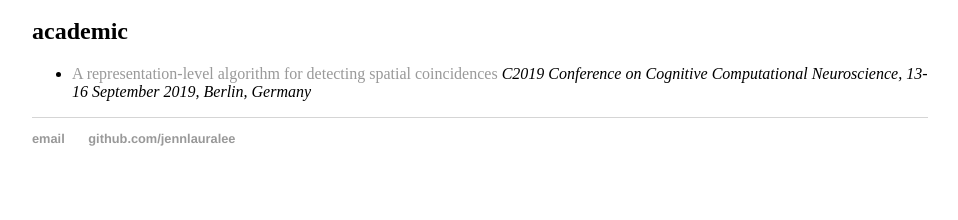
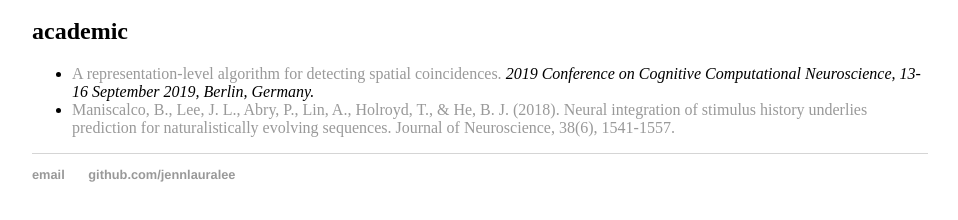
Before and after one commit to jennlauralee/4eyes.github.io, a plain HTML site: page articles/index.html in a window 1280 px wide. Shown: the part 100-320 px from the top of the page, without its empty margins (160-1118 px from the left). Drawn offline with Linux system fonts and the light colour scheme.

Commit message:
Update index.html

```diff
--- a/articles/index.html
+++ b/articles/index.html
@@ -11,7 +11,8 @@
     		<div class="blurb">
         		<h2>academic</h2>
 				<ul>
-					<li><a href="https://ccneuro.org/2019/proceedings/0000966.pdf">A representation-level algorithm for detecting spatial coincidences</a> <i>C2019 Conference on Cognitive Computational Neuroscience, 13-16 September 2019, Berlin, Germany</i></li>
+					<li><a href="https://ccneuro.org/2019/proceedings/0000966.pdf">A representation-level algorithm for detecting spatial coincidences.</a> <i>2019 Conference on Cognitive Computational Neuroscience, 13-16 September 2019, Berlin, Germany.</i></li>
+					<li><a href="https://brianmaniscalco.org/wp-content/uploads/2018/10/Maniscalco-et-al-2018-J-Neurosci.pdf">Maniscalco, B., Lee, J. L., Abry, P., Lin, A., Holroyd, T., &amp; He, B. J. (2018). Neural integration of stimulus history underlies prediction for naturalistically evolving sequences. Journal of Neuroscience, 38(6), 1541-1557.</a></li>
     		</div><!-- /.blurb -->
 		</div><!-- /.container -->
 		<footer>
```
